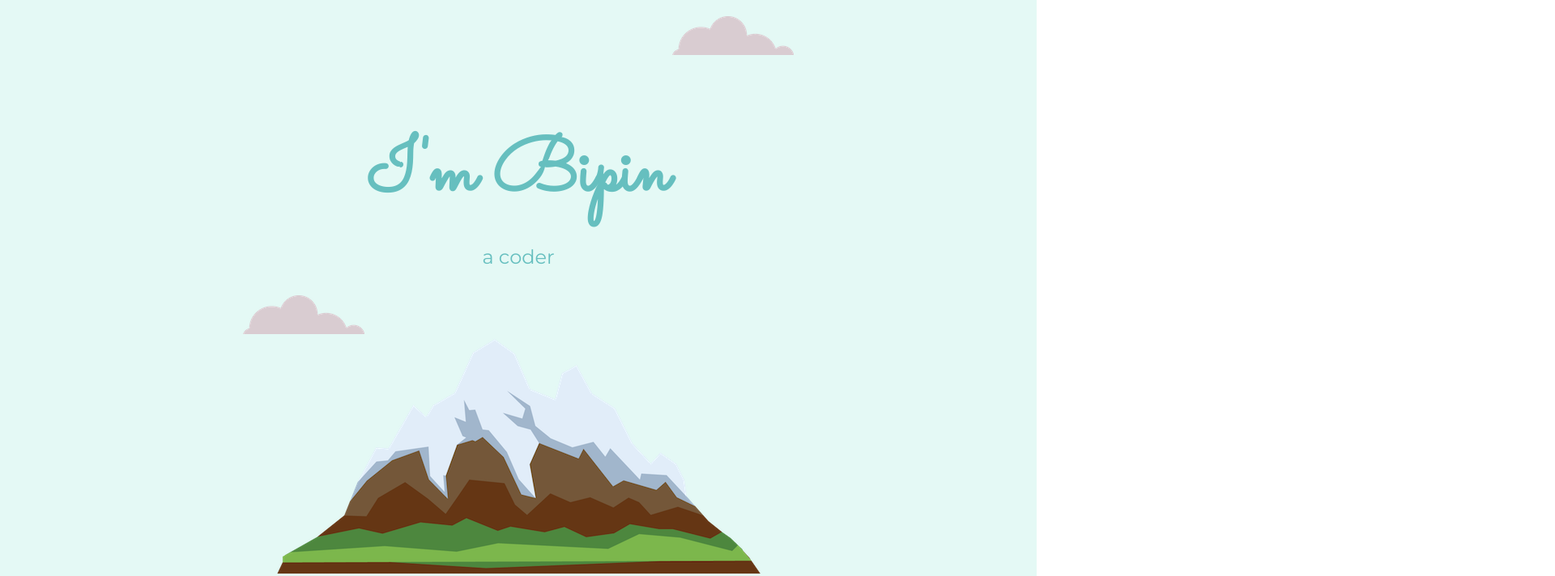
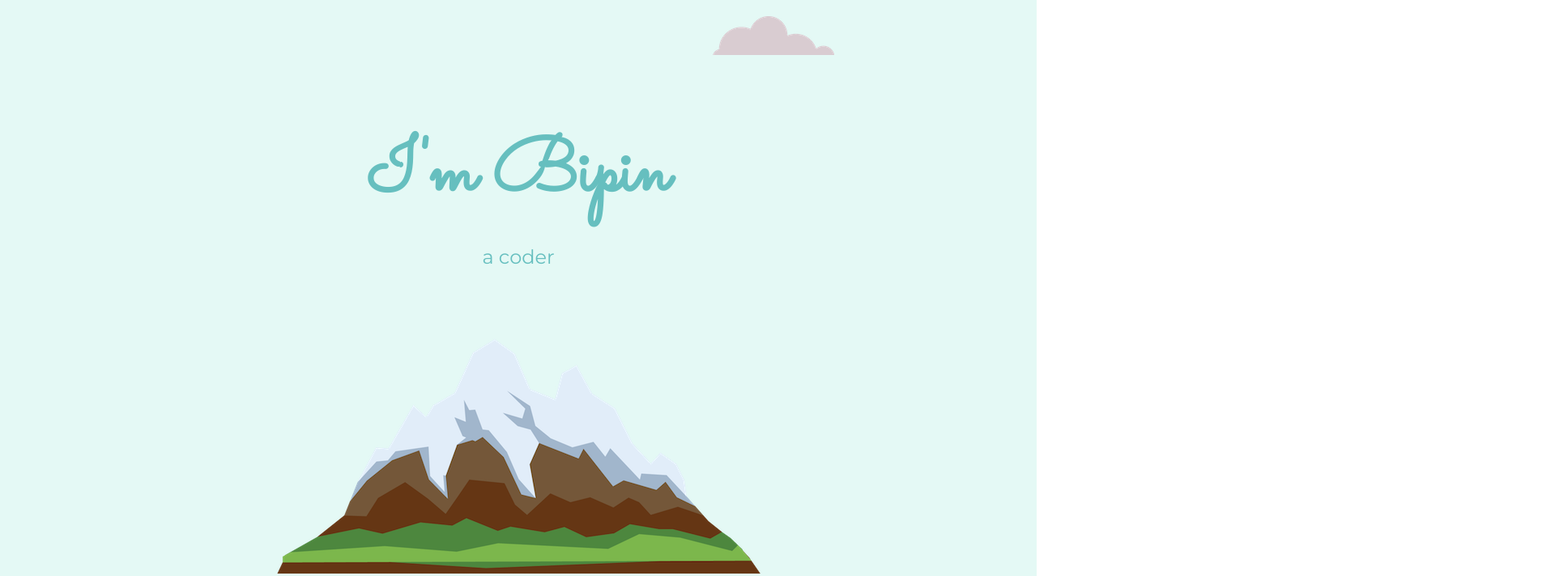
Before and after one commit to bipinstha10/Bipin-s-website, a plain HTML site: page index.html in a window 1280 px wide. Shown: the top 712 px of the page at 81% size, 1920 px wide, since content can reach past the window. Drawn offline with Linux system fonts and the light colour scheme.

Commit message:
Update styles.css

```diff
--- a/css/styles.css
+++ b/css/styles.css
@@ -45,12 +45,12 @@ h3{
 }
 .top-cloud{
     position: absolute;
-    right: 300px;
+    right: 250px;
     top: 20px;
 }
 .bottom-cloud{
     position: absolute;
-    left: 300px;
+    left: 2500px;
     bottom: 300px;
 }
 .skill-row{
```
